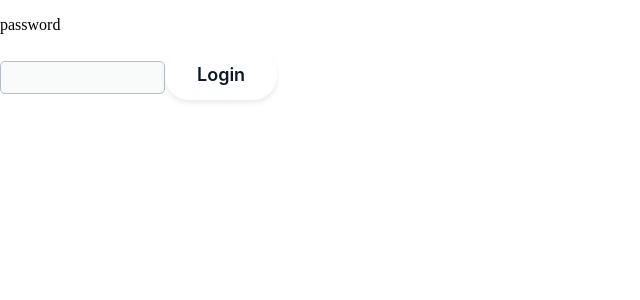
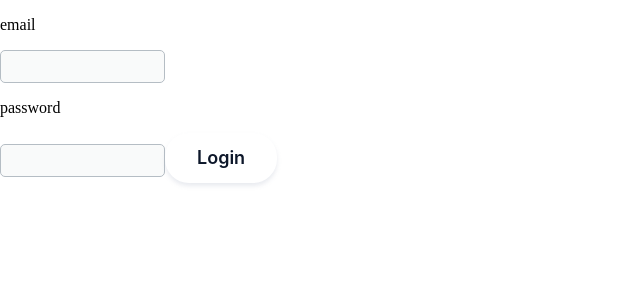
Before and after one commit to renzocabarios/simple-todo, a React (Vite) app: page / in a window 1280 px wide. Shown: the top 300 px of the page, without its empty margins (0-640 px from the left). Built offline with nearby package versions, Linux system fonts and the light colour scheme.

Commit message:
Update Login

```diff
--- a/src/views/Login/index.tsx
+++ b/src/views/Login/index.tsx
@@ -2,20 +2,14 @@ import { Button, FormInput } from "../../components";
 import { useState } from "react";
 
 function Login() {
-  const [form, setform] = useState({
-    email: "",
-    password: "",
-  });
+  const [email, setemail] = useState("");
+  const [password, setpassword] = useState("");
 
   return (
     <>
-      <FormInput content="password" onChange={setform} />
-      <Button
-        title="Login"
-        onClick={() => {
-          console.log(form);
-        }}
-      />
+      <FormInput content="email" onChange={setemail} />
+      <FormInput content="password" onChange={setpassword} />
+      <Button title="Login" onClick={() => {}} />
     </>
   );
 }
```
